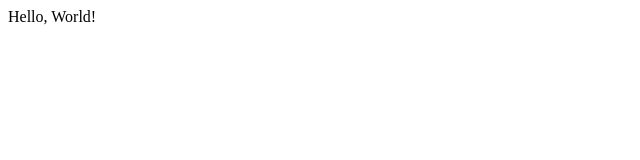
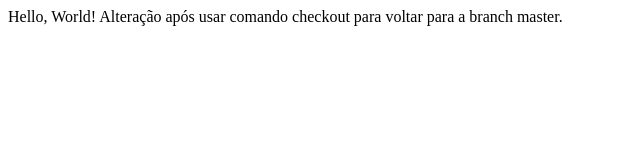
Before and after one commit to tatianamarques/gama-no-github, a plain HTML site: page index.html in a window 1280 px wide. Shown: the whole page, without its empty margins (0-640 px from the left). Drawn offline with Linux system fonts and the light colour scheme.

Commit message:
Outro commit desta vez em master.

```diff
--- a/index.html
+++ b/index.html
@@ -8,5 +8,6 @@
 </head>
 <body>
     Hello, World!
+    Alteração após usar comando checkout para voltar para a branch master.
 </body>
 </html>
```
